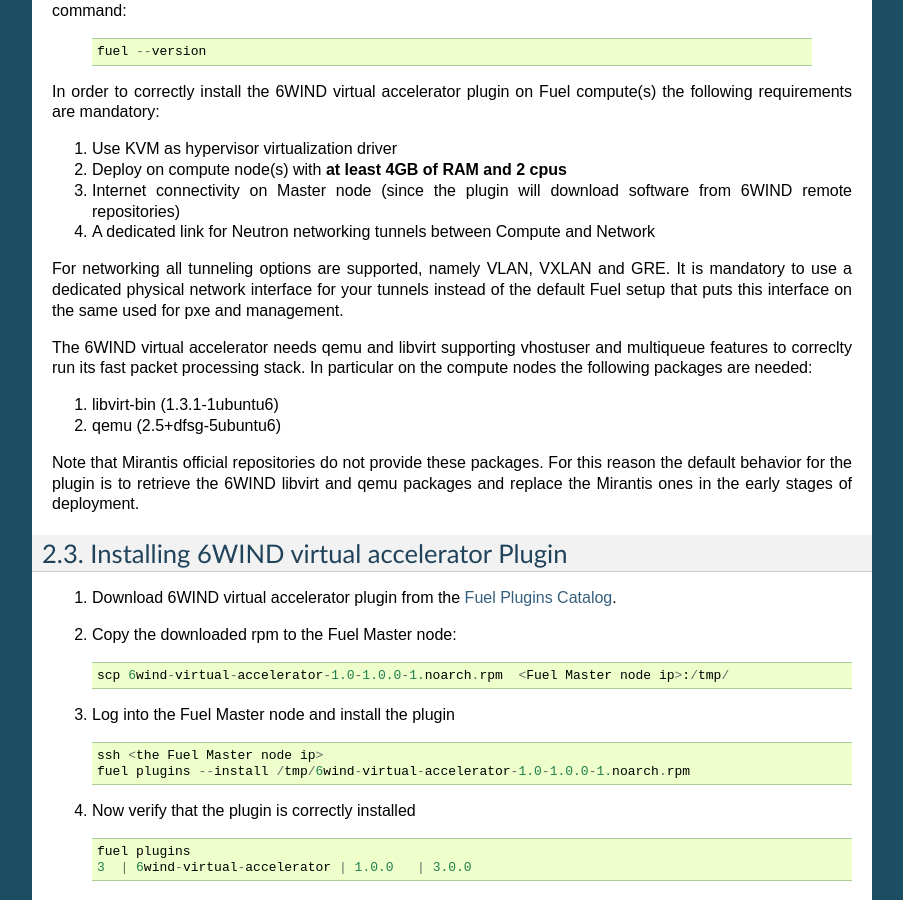
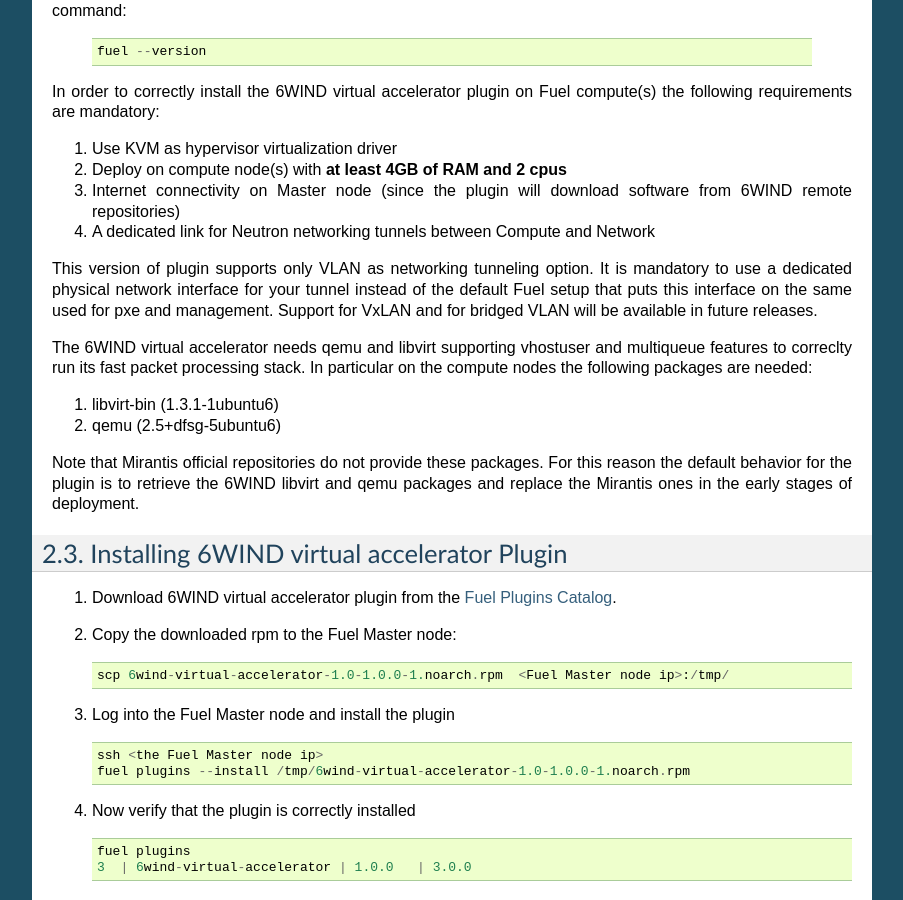
Before and after one commit to openstack-archive/fuel-plugin-6wind-virtual-accelerator, a Sphinx documentation site: the page built from doc/source/installation.rst, in a window 1280 px wide and 900 px high, scrolled down 440 px. Shown: the whole window, without its empty margins (198-1101 px from the left). Built offline with Sphinx 7.4.7, drawn with Linux system fonts in a browser that asks for light colours; some of the changed text lies outside the part shown.

Commit message:
6wind-virtual-accelerator-plugin: update doc to better describe tunnel support
The current plugin version can fully support (and accelerate) only Fuel VLAN
tunnels that use a dedicated interface.
Future versions will add support for VxLAN/GRE and bridged VLANs.
This patch updates documentation to describe this scenario

Change-Id: I91ec050dd4adfb4e1ed180a9eac7a54b8c7d92a1
Signed-off-by: Francesco Santoro <francesco.santoro@6wind.com>

```diff
--- a/doc/source/installation.rst
+++ b/doc/source/installation.rst
@@ -35,10 +35,11 @@ compute(s) the following requirements are mandatory:
 #.   Internet connectivity on Master node (since the plugin will download software from 6WIND remote repositories)
 #.   A dedicated link for Neutron networking tunnels between Compute and Network
 
-For networking all tunneling options are supported, namely VLAN, VXLAN and GRE.
-It is mandatory to use a dedicated physical network interface for your tunnels
+This version of plugin supports only VLAN as networking tunneling option.
+It is mandatory to use a dedicated physical network interface for your tunnel
 instead of the default Fuel setup that puts this interface on the same used
 for pxe and management.
+Support for VxLAN and for bridged VLAN will be available in future releases.
 
 The 6WIND virtual accelerator needs qemu and libvirt supporting vhostuser and
 multiqueue features to correclty run its fast packet processing stack.
@@ -91,11 +92,7 @@ Configuring 6WIND virtual accelerator Plugin
        :width: 80%
 
 #.  Please select Neutron networking.
-    The 6WIND virtual accelerator supports all tunneling models (VXLAN, GRE) and
-    VLAN segmentation.
-    For GRE segmentation you need to enable it from Fuel CLI.
-
-    It is **strongly recommended to use VXLAN** (or GRE) tunneling.
+    The 6WIND virtual accelerator supports only VLAN segmentation.
 
     .. image:: images/network.png
        :width: 80%
@@ -124,8 +121,6 @@ Configuring 6WIND virtual accelerator Plugin
 
 #.  Configure nodes to use a dedicated link for Neutron networking.
 
-    This step is recommended when using VXLAN/GRE but **mandatory** for VLAN scenarios.
-
     *   Select the Compute and 6WIND Virtual Accelerator node and configre its
         interfaces.
 
```
Also changed, not shown: doc/source/images/network.png.
